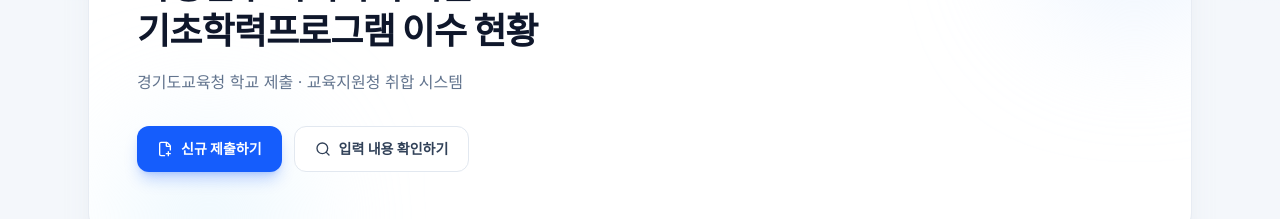
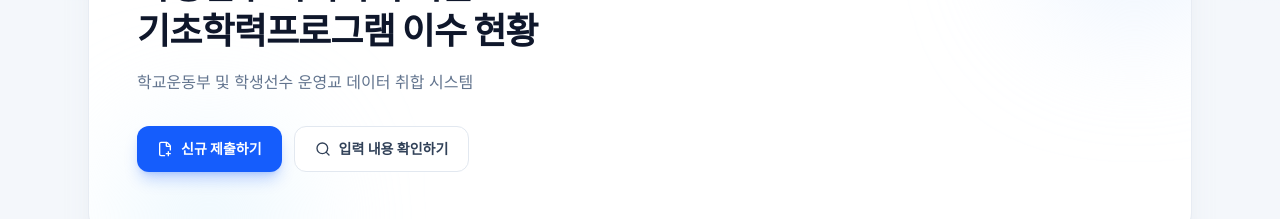
Before and after one commit to ZZombie04/student-athlete-status, a Next.js app: page / in a window 1280 px wide. Shown: the part 246-465 px from the top of the page. Built offline with nearby package versions, Linux system fonts and the light colour scheme; a web font is replaced by a local one.

Commit message:
fix: 메인 페이지 소개 문구 수정

```diff
--- a/src/app/page.tsx
+++ b/src/app/page.tsx
@@ -22,7 +22,7 @@ export default function HomePage() {
               기초학력프로그램 이수 현황
             </h1>
             <p className="mt-4 max-w-xl text-sm text-slate-500 sm:text-base">
-              경기도교육청 학교 제출 · 교육지원청 취합 시스템
+              학교운동부 및 학생선수 운영교 데이터 취합 시스템
             </p>
 
             <div className="mt-8 flex flex-wrap gap-3">
```
